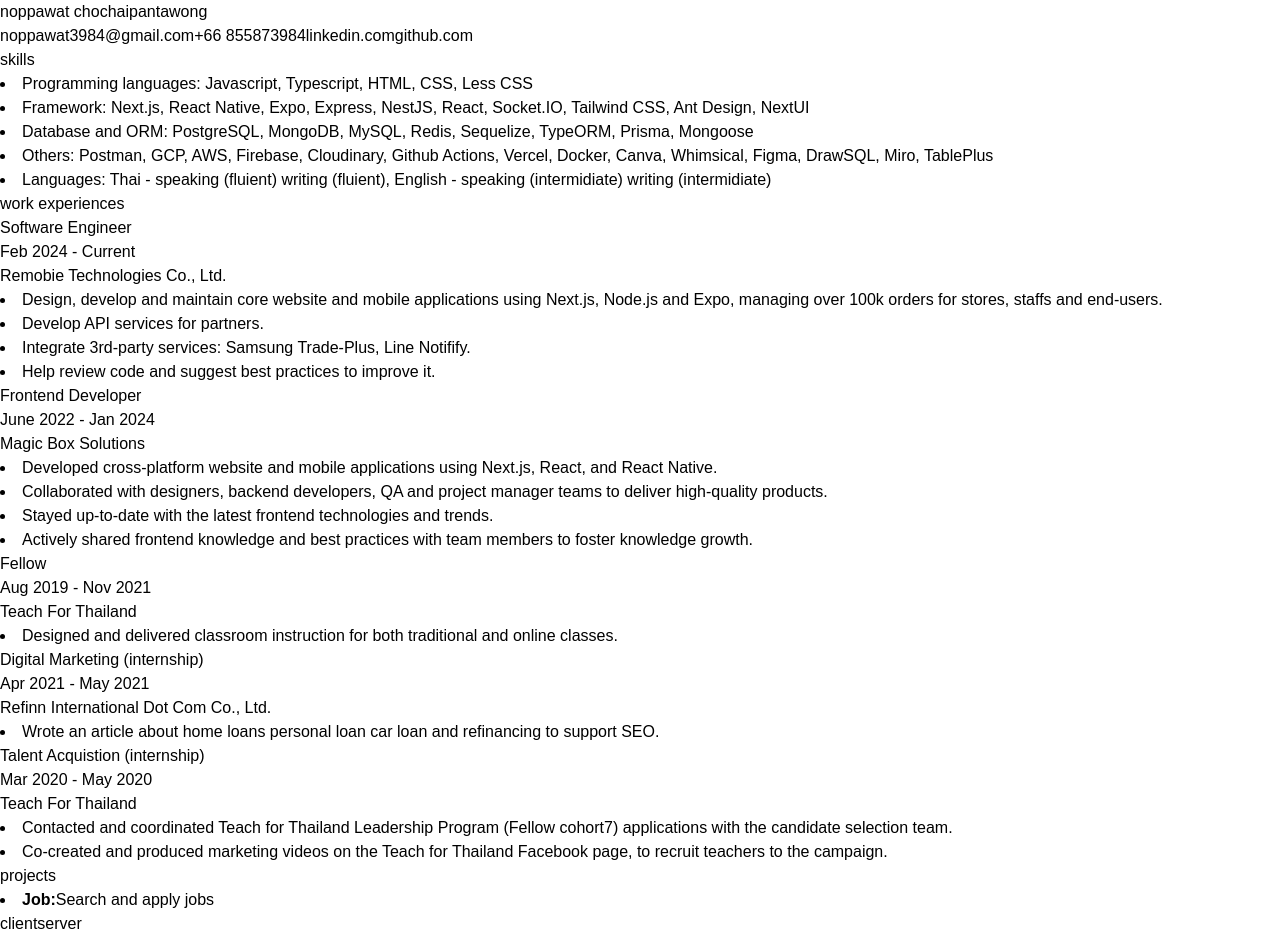
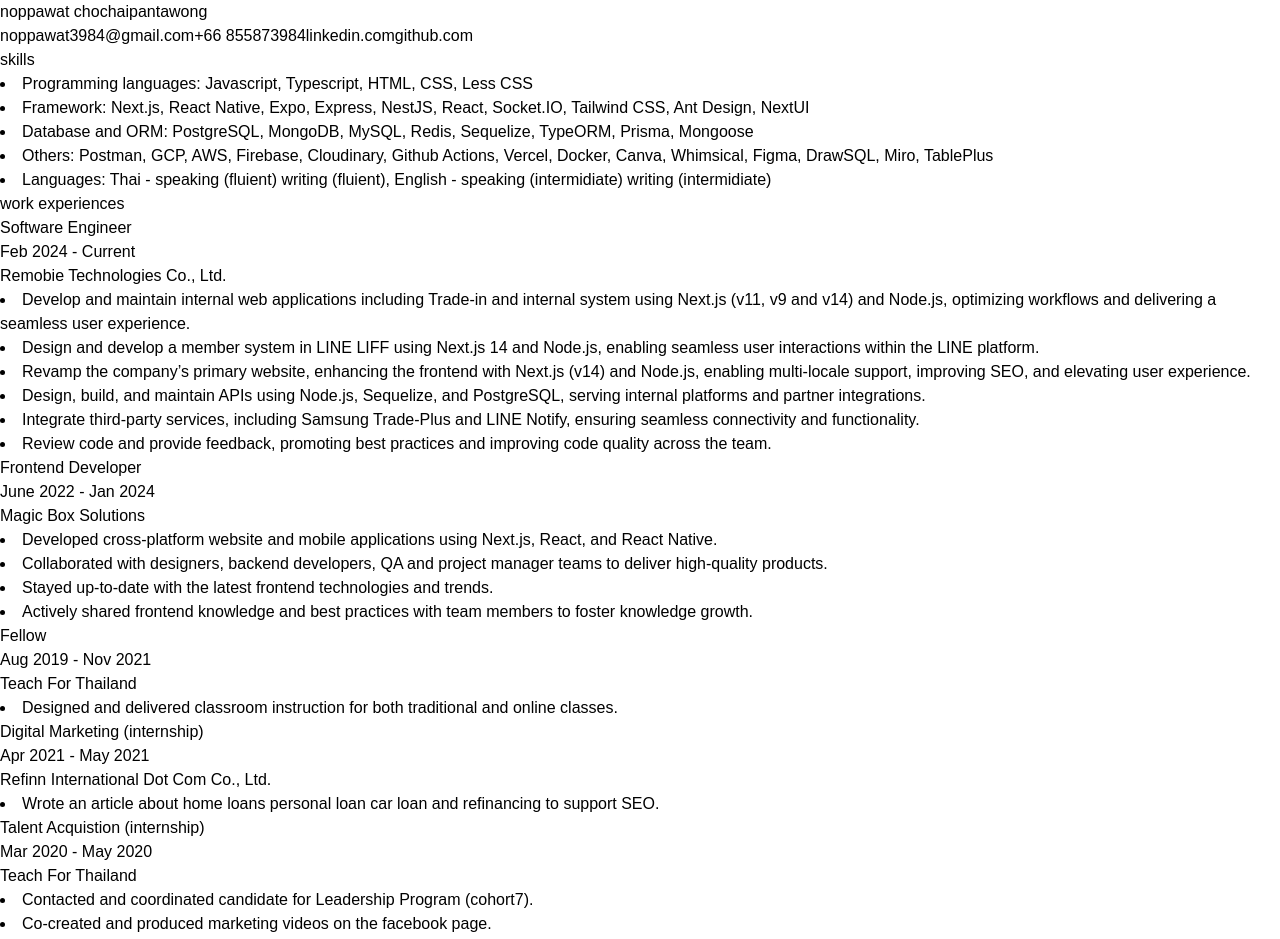
Before and after one commit to Noppawat3939/resume, a Next.js app: page / in a window 1280 px wide. Shown: the top 939 px of the page. Built offline with nearby package versions, Linux system fonts and the light colour scheme.

Commit message:
update jd

```diff
--- a/src/data/profile.ts
+++ b/src/data/profile.ts
@@ -61,16 +61,17 @@
 
 export const workExperiences = [
   {
-    hide: !true,
     isFullTime: true,
     position: "Software Engineer",
     company: "Remobie Technologies Co., Ltd.",
     companyUrl: "https://www.remobie.com",
     details: [
-      "Design, develop and maintain core website and mobile applications using Next.js, Node.js and Expo, managing over 100k orders for stores, staffs and end-users.",
-      "Develop API services for partners.",
-      "Integrate 3rd-party services: Samsung Trade-Plus, Line Notifify.",
-      "Help review code and suggest best practices to improve it.",
+      "Develop and maintain internal web applications including Trade-in and internal system using Next.js (v11, v9 and v14) and Node.js, optimizing workflows and delivering a seamless user experience.",
+      "Design and develop a member system in LINE LIFF using Next.js 14 and Node.js, enabling seamless user interactions within the LINE platform.",
+      "Revamp the company’s primary website, enhancing the frontend with Next.js (v14) and Node.js, enabling multi-locale support, improving SEO, and elevating user experience.",
+      "Design, build, and maintain APIs using Node.js, Sequelize, and PostgreSQL, serving internal platforms and partner integrations.",
+      "Integrate third-party services, including Samsung Trade-Plus and LINE Notify, ensuring seamless connectivity and functionality.",
+      "Review code and provide feedback, promoting best practices and improving code quality across the team.",
     ],
     periods: {
       start: { year: 2024, month: "Feb" },
@@ -125,8 +126,8 @@
     company: "Teach For Thailand",
     companyUrl: "https://www.teachforthailand.org",
     details: [
-      "Contacted and coordinated Teach for Thailand Leadership Program (Fellow cohort7) applications with the candidate selection team.",
-      "Co-created and produced marketing videos on the Teach for Thailand Facebook page, to recruit teachers to the campaign.",
+      "Contacted and coordinated candidate for Leadership Program (cohort7).",
+      "Co-created and produced marketing videos on the facebook page.",
     ],
     periods: {
       start: { year: 2020, month: "Mar" },
```
